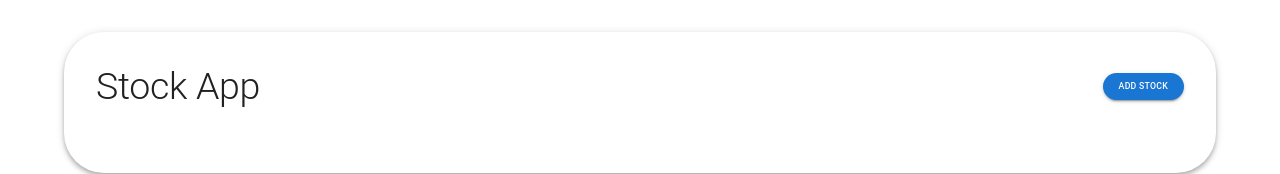
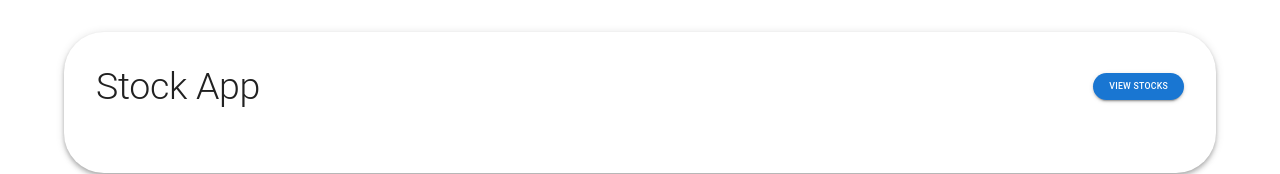
Before and after one commit to chaseltb/full-stack-stock-app, a React (Create React App) app in the folder client/lavadonut/: page / in a window 1280 px wide. Shown: the top 174 px of the page. Built offline with nearby package versions, Linux system fonts and the light colour scheme.

Commit message:
Edited syntax errors

```diff
--- a/client/lavadonut/src/HomeScreen.js
+++ b/client/lavadonut/src/HomeScreen.js
@@ -75,8 +75,8 @@ function HomeScreen() {
                     <Typography variant="h2">
                         Stock App
                     </Typography>
-                    <Button variant="contained" sx={{ borderRadius: 5 }}>
-                        Add Stock
+                    <Button component={Link} to="/stock" variant="contained" sx={{ borderRadius: 5 }}>
+                        View Stocks
                     </Button>
                 </Box>
             </Paper>
--- a/client/lavadonut/src/NotFound.js
+++ b/client/lavadonut/src/NotFound.js
@@ -1,6 +1,6 @@
 function NotFound() {
     <>
-        <h2>The page you are looking for does not exist :(</h2>
+        <h2>The page you are looking for does not exist :/</h2>
     </>
 }
 
--- a/client/lavadonut/src/Stock.js
+++ b/client/lavadonut/src/Stock.js
@@ -78,14 +78,14 @@ function Stock({stock, onBack}) {
                         <Paper key={order.id} elevation={2} sx={{ mb: 2, p: 2, borderRadius: 6 }}>
                             <Box sx={{ display: "flex", justifyContent: "space-between", alignItems: "center" }}>
                                 <Box>
-                                    <Typography variant="h4" color={order.type === "Buy" ? "success.main" : "error.main"}>
-                                        {order.type}: {order.date}
+                                    <Typography variant="h4" color={order.transactionType === "BUY" ? "success.main" : "error.main"}>
+                                        {order.transactionType}: {order.date}
                                     </Typography>
                                     <Typography variant="body1">
                                         Shares: {order.shares}
                                     </Typography>
                                     <Typography variant="body1">
-                                        Average Price: ${order.averagePrice}
+                                        Price: ${order.price}
                                     </Typography>
                                 </Box>
                                 <Button variant="contained" sx={{ borderRadius: 5 }}>
```
